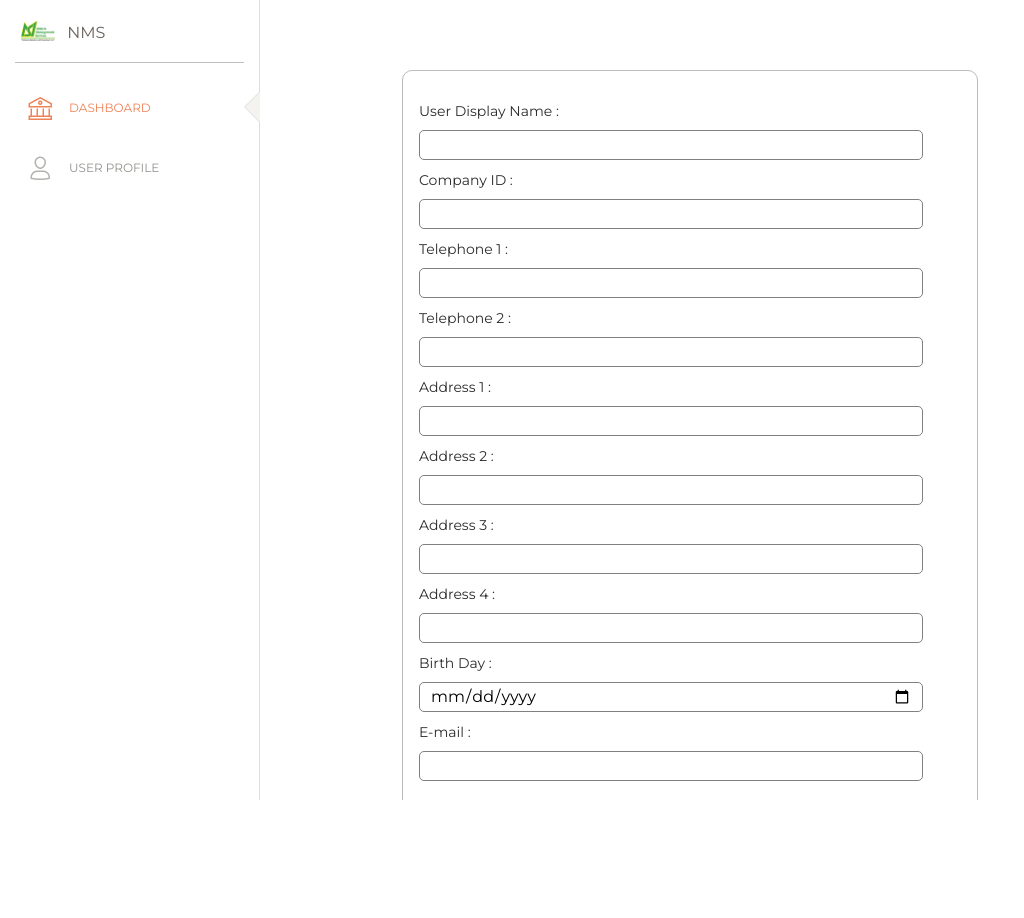
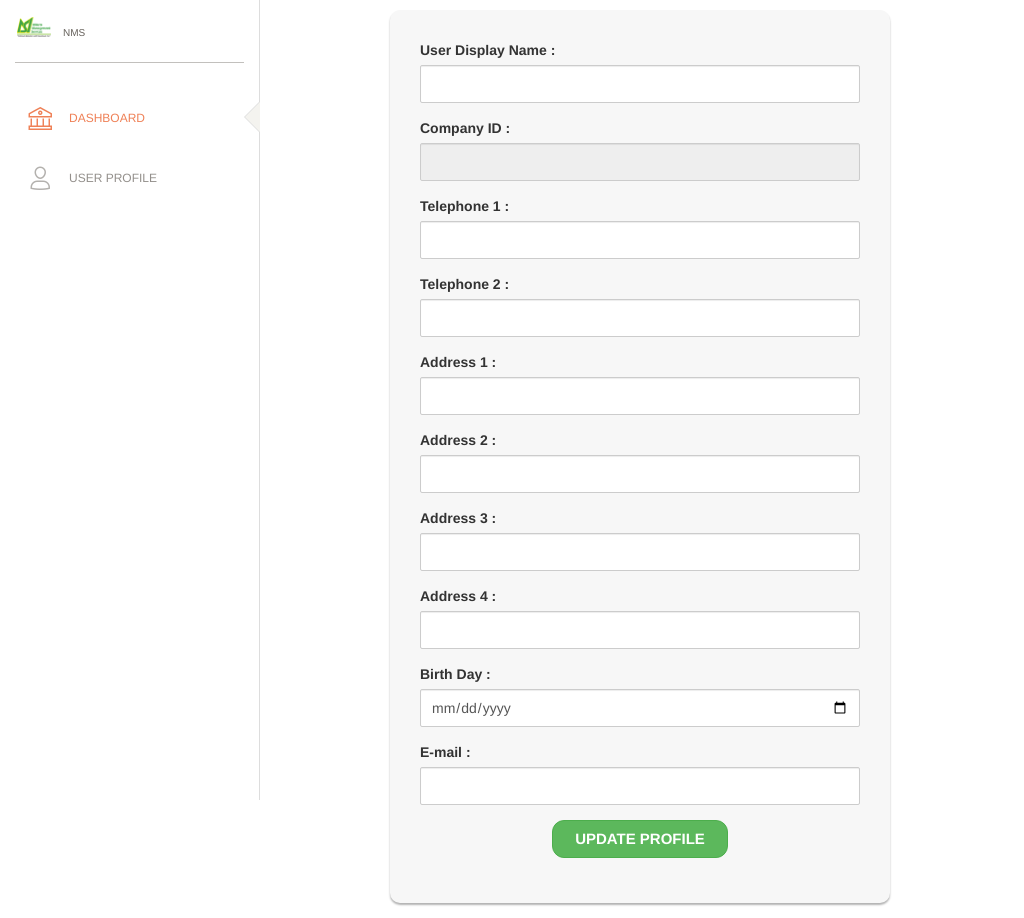
Before and after one commit to shanesoysa/Nikro-system-backup, a PHP site: page /oneusermanagement.php in a window 1280 px wide. Shown: the whole page, without its empty margins (0-1024 px from the left). Before the commit the page ends 800 px from the top, so only its background shows below. Run offline with PHP 8.4, Linux system fonts and the light colour scheme; the visitor is signed in with stand-in values (Sample User, id 1); data that the repository does not hold is empty; some libraries are stand-ins or nearby versions.

Commit message:
one user managenent page

```diff
--- a/dashboard.php
+++ b/dashboard.php
@@ -83,7 +83,7 @@
           </div>
                     <?php if (isset($_SESSION['name'])): ?>
                     <div class="msg8" style=" margin-right: -100px; margin-top: 20px;">
-                    <h2><a href="/PHPproject/oneusermanagement.php?useredit=<?php echo $_SESSION['loginid']; ?>">
+                    <h2><a href="oneusermanagement.php?useredit=<?php echo $_SESSION['loginid']; ?>">
                     <?php
                     if($_SESSION['name']==''){
                       header('location:oneusermanagement.php');
--- a/oneusermanagement.php
+++ b/oneusermanagement.php
@@ -29,7 +29,7 @@
 <head>
   <title>Nikro Management Services </title>
 
-    <link rel="stylesheet" type="text/css" href="style.css">
+
 
 
 
@@ -47,12 +47,41 @@
   <link href="assets/css/paper-dashboard.css?v=2.0.0" rel="stylesheet" />
   <!-- CSS Just for demo purpose, don't include it in your project -->
   <link href="assets/demo/demo.css" rel="stylesheet" />
+
+  <link rel="stylesheet" href="https://maxcdn.bootstrapcdn.com/bootstrap/3.3.7/css/bootstrap.min.css">
+<script src="https://ajax.googleapis.com/ajax/libs/jquery/1.12.4/jquery.min.js"></script>
+<script src="https://maxcdn.bootstrapcdn.com/bootstrap/3.3.7/js/bootstrap.min.js"></script>
+
+<style type="text/css">
+  .one_user_management-form {
+        width: 500px;
+        margin: 10px auto;
+
+  }
+    .one_user_management-form form {
+      margin-bottom: 15px;
+        background: #f7f7f7;
+        box-shadow: 0px 2px 2px rgba(0, 0, 0, 0.3);
+        padding: 30px;
+        border-radius: 10px;
+    }
+    .form-control, .btn {
+        min-height: 38px;
+        border-radius: 2px;
+    }
+    .btn {
+        font-size: 15px;
+        font-weight: bold;
+        border-radius: 12px;
+        width: 40%;
+        margin-left: auto;
+        margin-right: auto;
+    }
+</style>
+
 </head>
 <body>
   <div class="sidebar" data-color="white" data-active-color="danger">
-      <!--
-        Tip 1: You can change the color of the sidebar using: data-color="blue | green | orange | red | yellow"
-    -->
       <div class="logo">
         <a href="http://www.creative-tim.com" class="simple-text logo-mini">
           <div class="logo-image-small">
@@ -61,7 +90,6 @@
         </a>
         <a href="http://www.creative-tim.com" class="simple-text logo-normal">
          NMS
-
         </a>
   </div>
   <div class="sidebar-wrapper">
@@ -72,101 +100,85 @@
               <p>Dashboard</p>
             </a>
           </li>
-
           <li>
             <a href="./list.php">
               <i class="nc-icon nc-single-02"></i>
               <p>User Profile</p>
             </a>
           </li>
-
         </ul>
       </div>
   </div>
 
-    <div class="formoneuser">
-    <form  method="post" name='userupdate' action="php_code.php" style=" margin-left: 402px;">
 
+  <div class="one_user_management-form">
 
-    <input type="hidden" name="ID" value="<?php echo $ID; ?>">
-    <div class="input-group">
+    <form  method="post" name='userupdate' action="php_code.php">
+
+      <input type="hidden"  class="form-control" name="ID" value="<?php echo $ID; ?>">
+      <div class="form-group">
         <label>User Display Name :</label>
-      <input type="text" name="displayname" value="<?php echo $Userdisplayname; ?>">
+        <input type="text" name="displayname" class="form-control" value="<?php echo $Userdisplayname; ?>">
       </div>
 
-    <div class="input-group">
+      <div class="form-group">
         <label>Company ID :</label>
-      <input type="text" name="companyidone" value="<?php echo $Companyid; ?>" readonly>
+        <input type="text" class="form-control" name="companyidone" value="<?php echo $Companyid; ?>" readonly>
       </div>
 
-    <div class="input-group">
+      <div class="form-group">
        <label>Telephone 1 :</label>
-    <input type="text" name="telephone1" value="<?php echo $telephone1; ?>">
+      <input type="text" class="form-control" name="telephone1" value="<?php echo $telephone1; ?>">
       </div>
 
-    <div class="input-group">
+      <div class="form-group">
         <label>Telephone 2 :</label>
-      <input type="text" name="telephone2" value="<?php echo $telephone2; ?>">
+        <input type="text" class="form-control" name="telephone2" value="<?php echo $telephone2; ?>">
       </div>
 
-    <div class="input-group">
+      <div class="form-group">
         <label>Address 1 :</label>
-      <input type="text" name="address1" value="<?php echo $address1; ?>">
+        <input type="text" class="form-control" name="address1" value="<?php echo $address1; ?>">
       </div>
 
-
-    <div class="input-group">
+      <div class="form-group">
         <label>Address 2 :</label>
-    <input type="text" name="address2" value="<?php echo $address2; ?>">
+      <input type="text" class="form-control" name="address2" value="<?php echo $address2; ?>">
       </div>
 
-
-    <div class="input-group">
+      <div class="form-group">
         <label>Address 3 :</label>
-    <input type="text" name="address3" value="<?php echo $address3; ?>">
+      <input type="text" class="form-control" name="address3" value="<?php echo $address3; ?>">
       </div>
 
-
-    <div class="input-group">
+      <div class="form-group">
          <label>Address 4 :</label>
-    <input type="text" name="address4" value="<?php echo $address4; ?>">
+      <input type="text" class="form-control" name="address4" value="<?php echo $address4; ?>">
       </div>
 
-
-    <div class="input-group">
+      <div class="form-group">
           <label>Birth Day :</label>
-    <input type="date" name="birthday" value="<?php echo $birthday; ?>">
+      <input type="date" class="form-control" name="birthday" value="<?php echo $birthday; ?>">
       </div>
 
-
-
-    <div class="input-group">
+      <div class="form-group">
         <label> E-mail :</label>
-    <input type="text" name="email" value="<?php echo $email; ?>">
+      <input type="text" class="form-control" name="email" value="<?php echo $email; ?>">
       </div>
 
-
-
-
-    <div class="input-group">
-    <button class="btn" type="submit" name="updateoneuser"style="background: #556B2F;" >update profile </button>
-
-
+      <div class="form-group">
+      <button class="btn btn-success btn-block" type="submit" name="updateoneuser" >update profile </button>
 
       <?php if (isset($_SESSION['messageone'])): ?>
-  <div class="msg">
+      <div class="alert alert-success text-center" role="alert">
         <?php
           echo $_SESSION['messageone'];
           unset($_SESSION['messageone']);
         ?>
       </div>
     <?php endif ?>
-
+    </form>
   </div>
-
-
-
-
 
 </body>
 </html>
--- a/usermanagement.php
+++ b/usermanagement.php
@@ -152,12 +152,15 @@
     <?php if($update==false):?>
 
 
-    <form method="post" name='myform' action="php_code.php" style=" margin-left: 402px;" >
+  <form method="post" name='myform' action="php_code.php" style=" margin-left: 402px;" >
+
 		<input type="hidden" name="ID" value="">
+
 		<div class="input-group">
 			<label>Username</label>
 			<input type="text" name="Username" value="">
 		</div>
+
 		<div class="input-group">
 			<label>Password</label>
 			<input type="Password" name="Password" value="">
```
Lines whose indentation alone changed are shown as unchanged.
